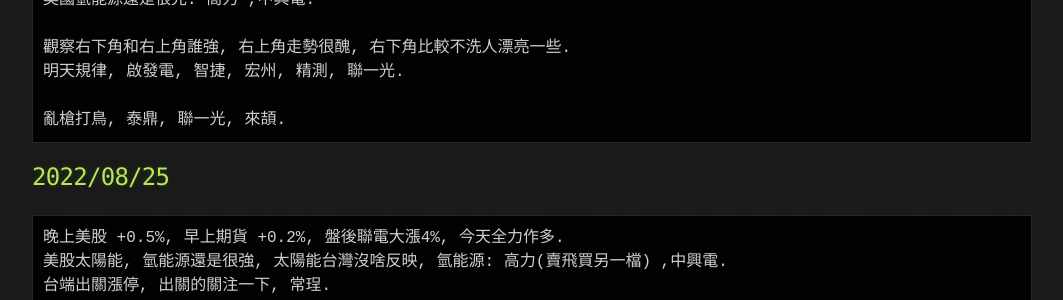
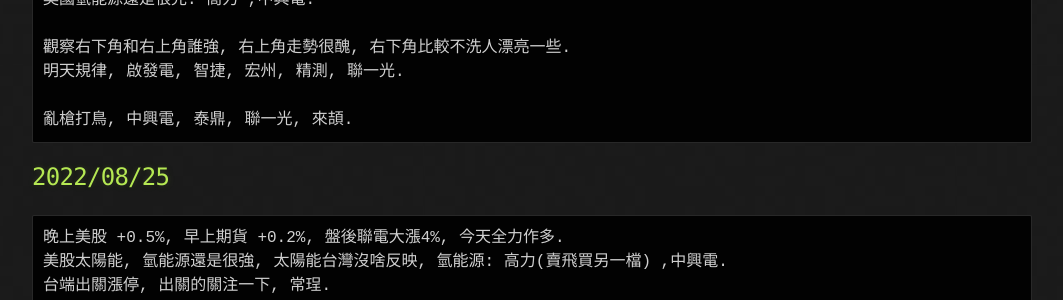
Before and after one commit to lepg5487/Stock_God, a Jekyll site: the page built from index.md, in a window 1280 px wide and 900 px high, scrolled down 658 px. Shown: the part 341-641 px from the top of the window, without its empty margins (108-1171 px from the left). Built offline with Jekyll 4.4.1, drawn with Linux system fonts in a browser that asks for light colours; our own code applies the rules of GitHub Pages for plain Markdown files; some of the changed text lies outside the part shown.

Commit message:
Update index.md

````diff
--- a/index.md
+++ b/index.md
@@ -37,7 +37,7 @@
 觀察右下角和右上角誰強, 右上角走勢很醜, 右下角比較不洗人漂亮一些.
 明天規律, 啟發電, 智捷, 宏州, 精測, 聯一光.
 
-亂槍打鳥, 泰鼎, 聯一光, 來頡.
+亂槍打鳥, 中興電, 泰鼎, 聯一光, 來頡.
 ```
 
 ## 2022/08/25
````
